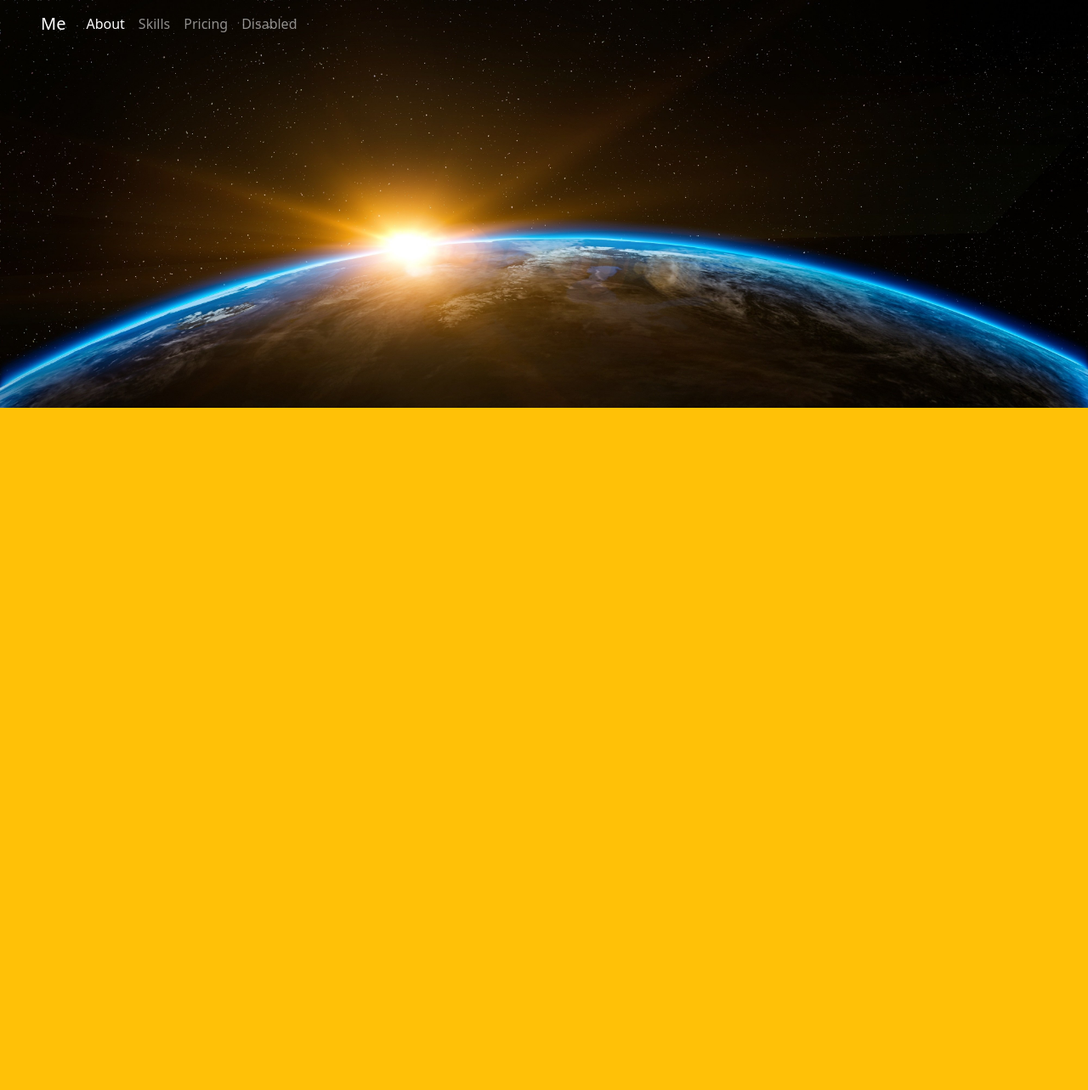
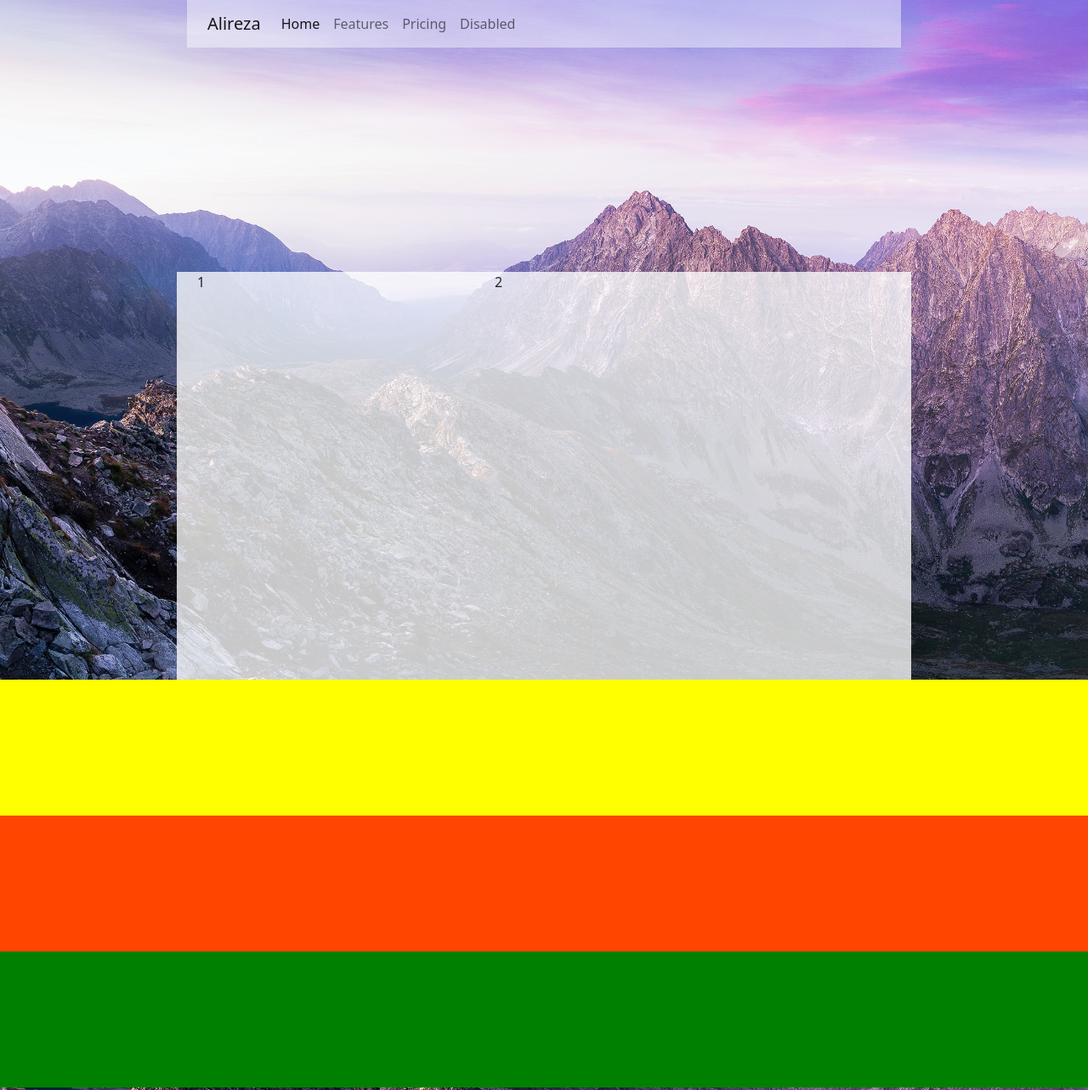
Before and after one commit to khavier/CV_P, a plain HTML site: page index.html in a window 1280 px wide. Shown: the top 1283 px of the page at 85% size. Drawn offline with nearby package versions, Linux system fonts and the light colour scheme.

Commit message:
headerDevelop

```diff
--- a/index.html
+++ b/index.html
@@ -12,22 +12,25 @@
 </head>
 
 <body>
-    <div class="container-fluid bg-warning myContiner ">
-        <div class="row container-md myNavabarDiv d-flex justify-content-center position-fixed">
-            <nav class="col navbar navbar-expand-lg  navbar-dark  w-75">
-                <div class="container-fluid">
-                    <a class="navbar-brand" href="#">Me</a>
-                    <button class="navbar-toggler" type="button" data-bs-toggle="collapse" data-bs-target="#navbarNav"
-                        aria-controls="navbarNav" aria-expanded="false" aria-label="Toggle navigation">
+
+    <div id="main-div" class="container-fluid">
+        <div class="row Row1 container-fluid">
+            <div id="navbarDiv" class="col-12">
+                <nav class="navbar navbar-expand-lg navbar-light">
+                    <div class="container">
+                        <a class="navbar-brand" href="#">Alireza</a>
+                        <button class="navbar-toggler" type="button" data-bs-toggle="collapse"
+                            data-bs-target="#navbarNav" aria-controls="navbarNav" aria-expanded="false"
+                            aria-label="Toggle navigation">
                             <span class="navbar-toggler-icon"></span>
                         </button>
                         <div class="collapse navbar-collapse" id="navbarNav">
                             <ul class="navbar-nav">
                                 <li class="nav-item">
-                                <a class="nav-link active" aria-current="page" href="#">About</a>
+                                    <a class="nav-link active" aria-current="page" href="#">Home</a>
                                 </li>
                                 <li class="nav-item">
-                                <a class="nav-link" href="#">Skills</a>
+                                    <a class="nav-link" href="#">Features</a>
                                 </li>
                                 <li class="nav-item">
                                     <a class="nav-link" href="#">Pricing</a>
@@ -40,15 +43,25 @@
                     </div>
                 </nav>
             </div>
-
-        <div class="container-fluid myHeader">
+        </div>
+        <div class="row Row2">
+            <div class="profile row">
+                <div class="col-lg-5 col-md-12">1</div>
+                <div class="col-lg-7 col-md-12">2</div>
+            </div>
+        </div>
+        <div class="row Row3 container-fluid"></div>
+        <div class="row Row4 container-fluid"></div>
+        <div class="row Row5 container-fluid"></div>
 
     </div>
 
-    </div>
 </body>
-<script src="https://cdn.jsdelivr.net/npm/bootstrap@5.1.3/dist/js/bootstrap.bundle.min.js"
-    integrity="sha384-ka7Sk0Gln4gmtz2MlQnikT1wXgYsOg+OMhuP+IlRH9sENBO0LRn5q+8nbTov4+1p"
+<script src="https://cdn.jsdelivr.net/npm/@popperjs/core@2.10.2/dist/umd/popper.min.js"
+    integrity="sha384-7+zCNj/IqJ95wo16oMtfsKbZ9ccEh31eOz1HGyDuCQ6wgnyJNSYdrPa03rtR1zdB"
+    crossorigin="anonymous"></script>
+<script src="https://cdn.jsdelivr.net/npm/bootstrap@5.1.3/dist/js/bootstrap.min.js"
+    integrity="sha384-QJHtvGhmr9XOIpI6YVutG+2QOK9T+ZnN4kzFN1RtK3zEFEIsxhlmWl5/YESvpZ13"
     crossorigin="anonymous"></script>
 
 </html>
--- a/styles/style.css
+++ b/styles/style.css
@@ -1,20 +1,68 @@
-.myContiner {
+#main-div {
+    padding: 0;
     height: 100rem;
-    padding: 0;
+    background-color: lavender;
+    background-image: url('../image/stefan-stefancik--g7axSVst6Y-unsplash.jpg');
+    background-size: cover;
+    background-attachment: fixed;
+    background-repeat: no-repeat;
+}
+
+.Row1 {
+    /* background-color: blue; */
+    height: 20rem;
+    margin: 0;
+    padding:0 13rem;
+}
+.Row1 nav{
+    background-color: rgba(255, 255, 255, 0.438);
+}
+
+.Row2 {
+    height: 30rem;
+    padding:0 13rem;
+    margin: 0;
+
+
+}
+.profile{
+    background-color: rgba(255, 255, 255, 0.774);
     margin: 0;
 }
 
-.myHeader {
-    background-image: url('../image/earth-1756274.jpg');
-    background-repeat: no-repeat;
-    background-size: cover;
-    background-attachment: fixed;
-    height: 30rem;
-    padding: 0;
+.Row3 {
+    background-color: yellow;
+    height: 10rem;
     margin: 0;
+
 }
 
-body {
+.Row4 {
+    background-color: orangered;
+    height: 10rem;
     margin: 0;
-    padding: 0;
+
 }
+
+.Row5 {
+    background-color: green;
+    height: 10rem;
+    margin: 0;
+
+}
+
+/* ------------------------------------------------------- */
+@media (max-width:540px) {
+    #main-div {
+        background-image: url('../image/samuel-ferrara-dKJXkKCF2D8-unsplash.jpg');
+        background-size: 100% 33rem;
+    }
+    .Row1{
+        padding: 0;
+        margin: 0;
+    }
+    .Row2{
+        padding: 0;
+        /* margin: 10px; */
+    }
+}
```
Also changed, not shown: image/earth-1756274.jpg (deleted), image/samuel-ferrara-dKJXkKCF2D8-unsplash.jpg (added), image/stefan-stefancik--g7axSVst6Y-unsplash.jpg (added). Lines whose indentation alone changed are shown as unchanged.
